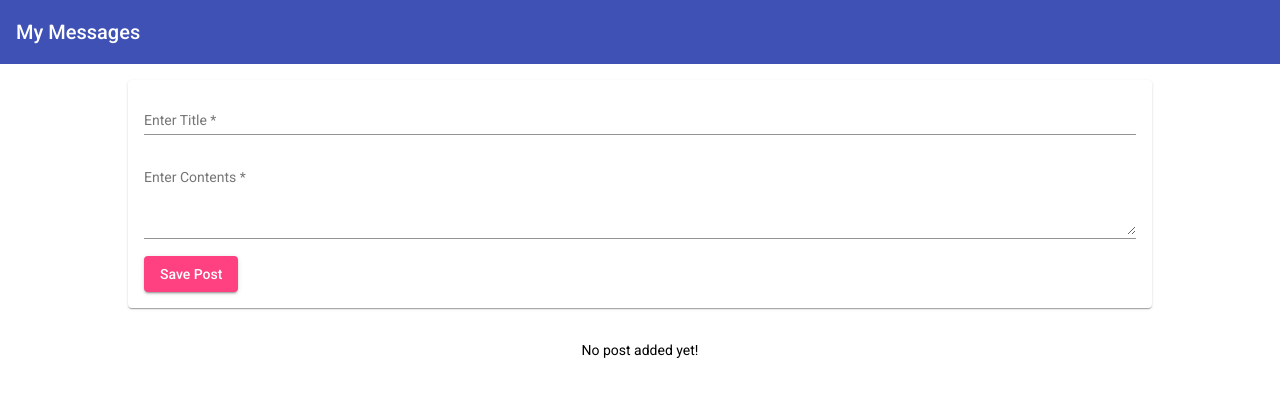
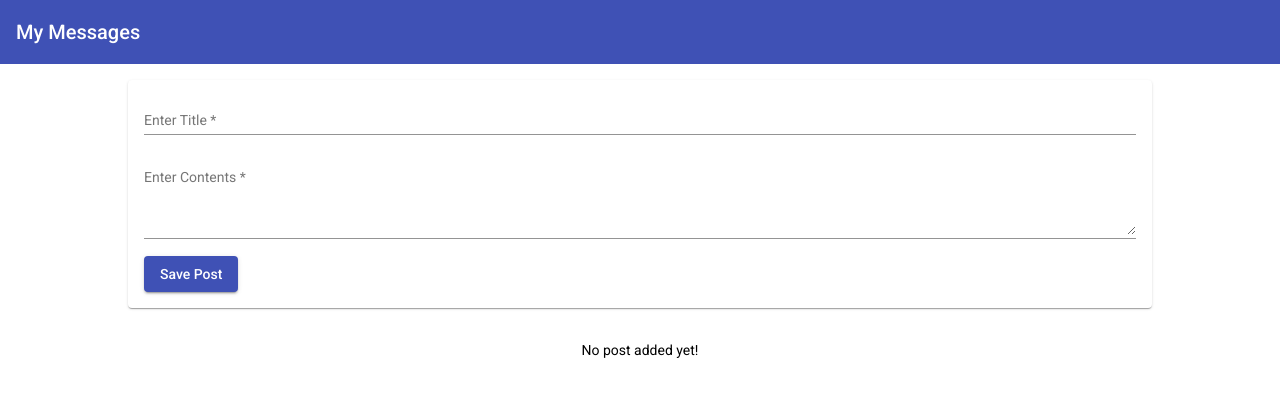
Before and after one commit to teaRain9/myMEAN-Project, an Angular app: page / in a window 1280 px wide. Shown: the top 396 px of the page. Built offline with nearby package versions, Linux system fonts and the light colour scheme.

Commit message:
testing sandbox

```diff
--- a/src/app/posts/post-create/post-create.component.html
+++ b/src/app/posts/post-create/post-create.component.html
@@ -1,4 +1,4 @@
-<form (ngSubmit)="createNewPost(postForm)" #postForm = "ngForm">
+<form (ngSubmit)="createNewPost(postForm)" #postForm="ngForm">
   <mat-card>
     <mat-form-field>
       <input
@@ -6,10 +6,11 @@
         placeholder="Enter Title"
         type="text"
         name="title"
-        #title = "ngModel"
+        #title="ngModel"
         ngModel
         required
-        minlength="3">
+        minlength="3"
+      />
       <mat-error *ngIf="title.invalid">Please insert a post title!</mat-error>
     </mat-form-field>
     <mat-form-field>
@@ -18,14 +19,12 @@
         placeholder="Enter Contents"
         rows="4"
         name="content"
-        #content = "ngModel"
+        #content="ngModel"
         ngModel
-        required></textarea>
+        required
+      ></textarea>
       <mat-error *ngIf="content.invalid">Please insert the contents!</mat-error>
-
     </mat-form-field>
-    <button mat-raised-button
-            color="accent"
-            type="submit">Save Post</button>
+    <button mat-raised-button color="primary" type="submit">Save Post</button>
   </mat-card>
 </form>
```
Also changed, not shown: 1 other file (tests, documents, lock files or other folders).
